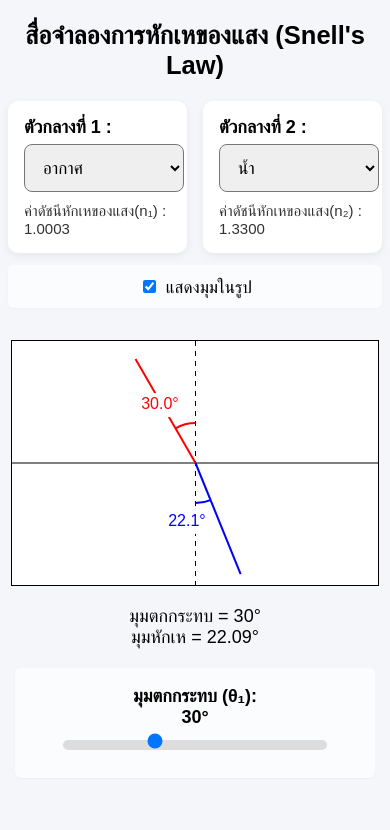
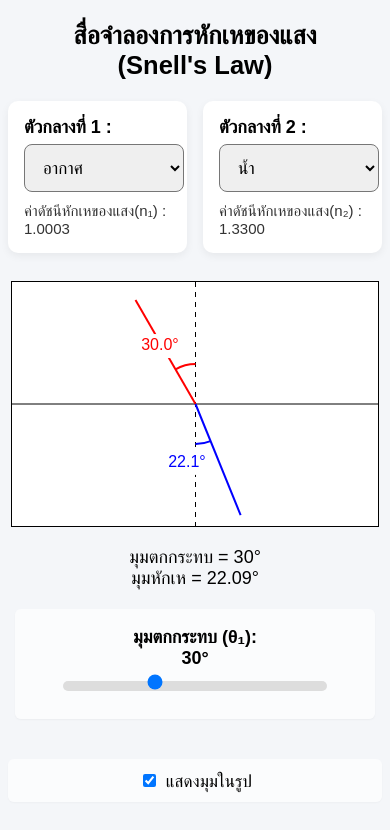
Before and after one commit to nopparat-yam/nopparat-yam.github.io, a plain HTML site: page index.html in a window 390 px wide. Drawn offline with Linux system fonts and the light colour scheme.

Commit message:
fix phone

```diff
--- a/index.html
+++ b/index.html
@@ -302,7 +302,7 @@
 
 <body>
 
-  <h2>สื่อจำลองการหักเหของแสง (Snell's Law)</h2>
+  <h2>สื่อจำลองการหักเหของแสง <br>(Snell's Law)</h2>
 
   <div class="container">
     <div class="indices">
@@ -344,11 +344,6 @@
         </div>
       </div>
     </div>
-
-    <!-- place a centered controls box below the index blocks -->
-    <div class="controls-center">
-      <label><input type="checkbox" id="showAngles" checked> แสดงมุมในรูป</label>
-    </div>
   </div>
 
   <canvas id="canvas" width="600" height="400"></canvas>
@@ -361,6 +356,13 @@
     <div class="angle-controls">
       <input type="range" id="angle" min="0" max="89" value="30">
 
+    </div>
+  </div>
+  <div class="container">
+    <div class="indices">
+      <!-- place a centered controls box below the index blocks -->
+      <div class="controls-center">
+        <label><input type="checkbox" id="showAngles" checked> แสดงมุมในรูป</label>
       </div>
     </div>
 
```
Lines whose indentation alone changed are shown as unchanged.
